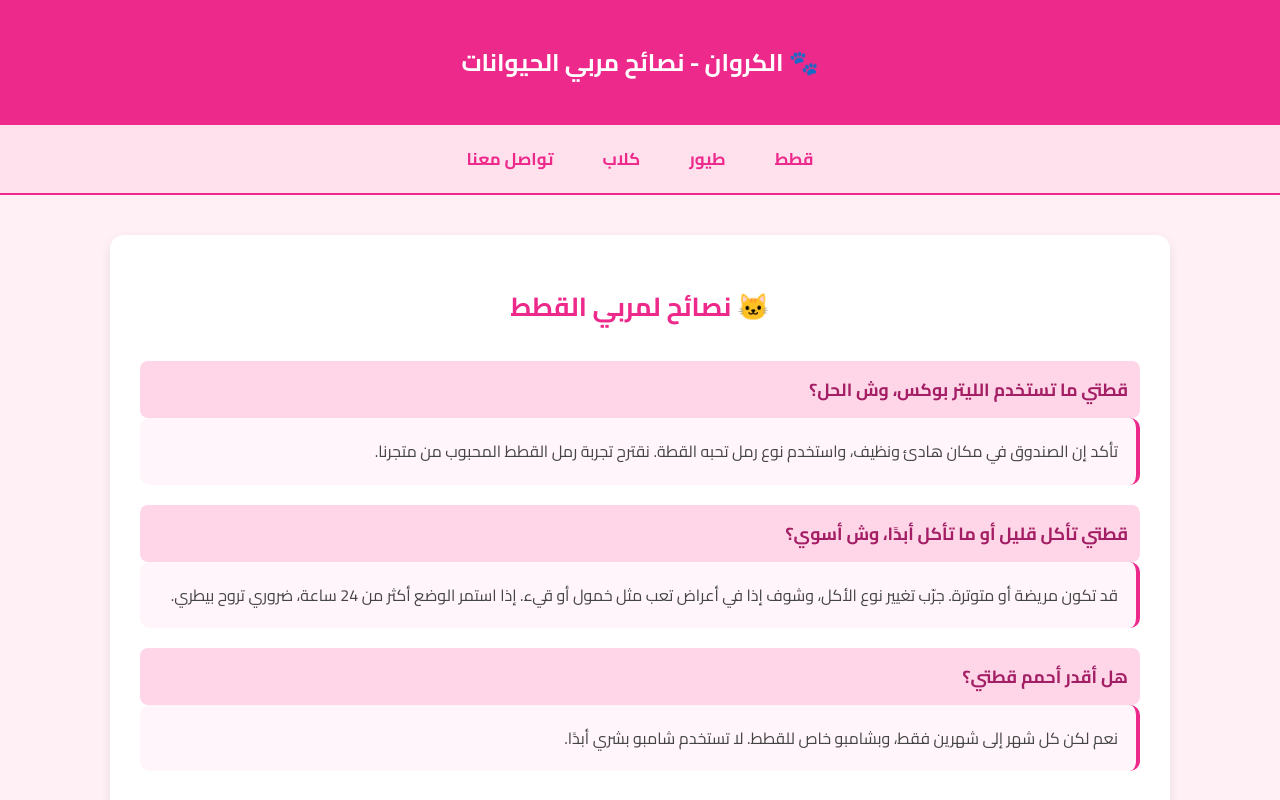
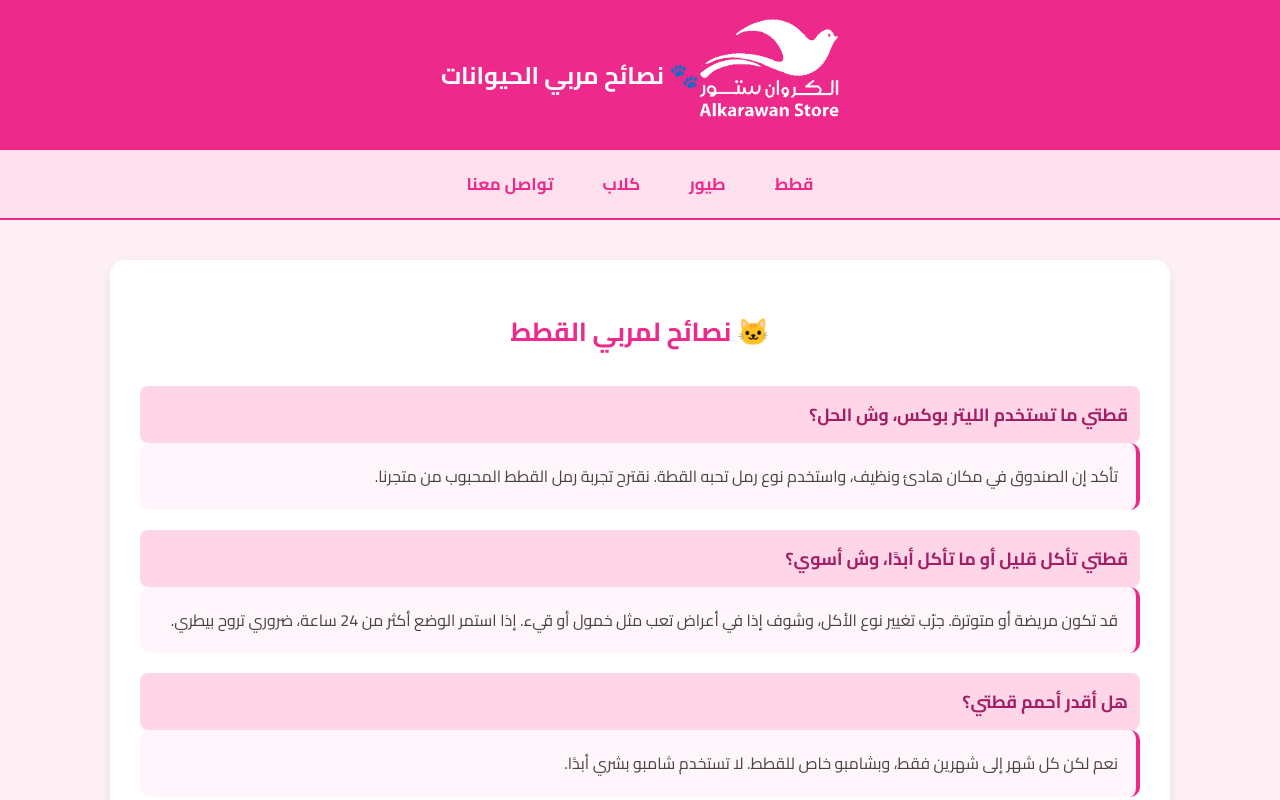
Before and after one commit to iMohammed-Hezam/ALKARAWAN, a plain HTML site: page index.html in a window 1280 px wide. Shown: the top 800 px of the page. Drawn offline with Linux system fonts and the light colour scheme.

Commit message:
add logo

```diff
--- a/index.html
+++ b/index.html
@@ -16,13 +16,17 @@
       direction: rtl;
     }
     header {
-      background-color: #ed2a8b;
-      color: #fff;
-      padding: 20px 0;
-      text-align: center;
-      box-shadow: 0 2px 6px rgba(0, 0, 0, 0.1);
+     background-color: #ed2a8b;
+  color: #fff;
+
+  text-align: center;
+  /* box-shadow: 0 2px 6px rgba(0, 0, 0, 0.1); */
+  display: flex;
+  align-items: center;
+  justify-content: space-around;
     }
     header img {
+      color: #fff;
       max-width: 140px;
       display: block;
       margin: 0 auto 10px auto;
@@ -128,7 +132,12 @@
 </head>
 <body>
   <header>
-    <h2>🐾 الكروان - نصائح مربي الحيوانات </h2>
+    <header>
+
+  <img src="images/logo1.png" alt="شعار متجر الكروان" />
+  <h2>🐾 نصائح مربي الحيوانات</h2>
+</header>
+
   </header>
 
   <nav>
```
Also changed, not shown: images/logo.png (added), images/logo1.png (added).
